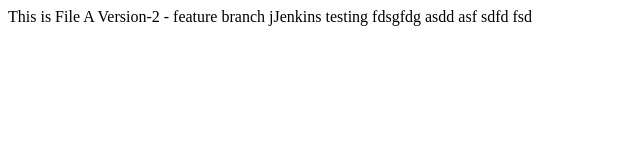
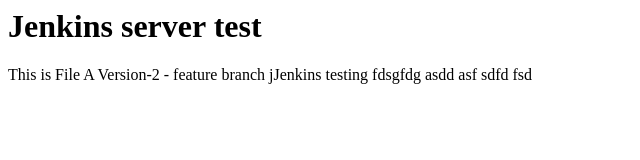
Before and after one commit to smayank252/Grass-Devops, a plain HTML site: page index.html in a window 1280 px wide. Shown: the whole page, without its empty margins (0-640 px from the left). Drawn offline with Linux system fonts and the light colour scheme.

Commit message:
Update index.html

```diff
--- a/index.html
+++ b/index.html
@@ -1,3 +1,4 @@
+<html> <h1> Jenkins server test </h1> </html>
 This is File A Version-2 - feature branch
  jJenkins testing
 fdsgfdg
```
